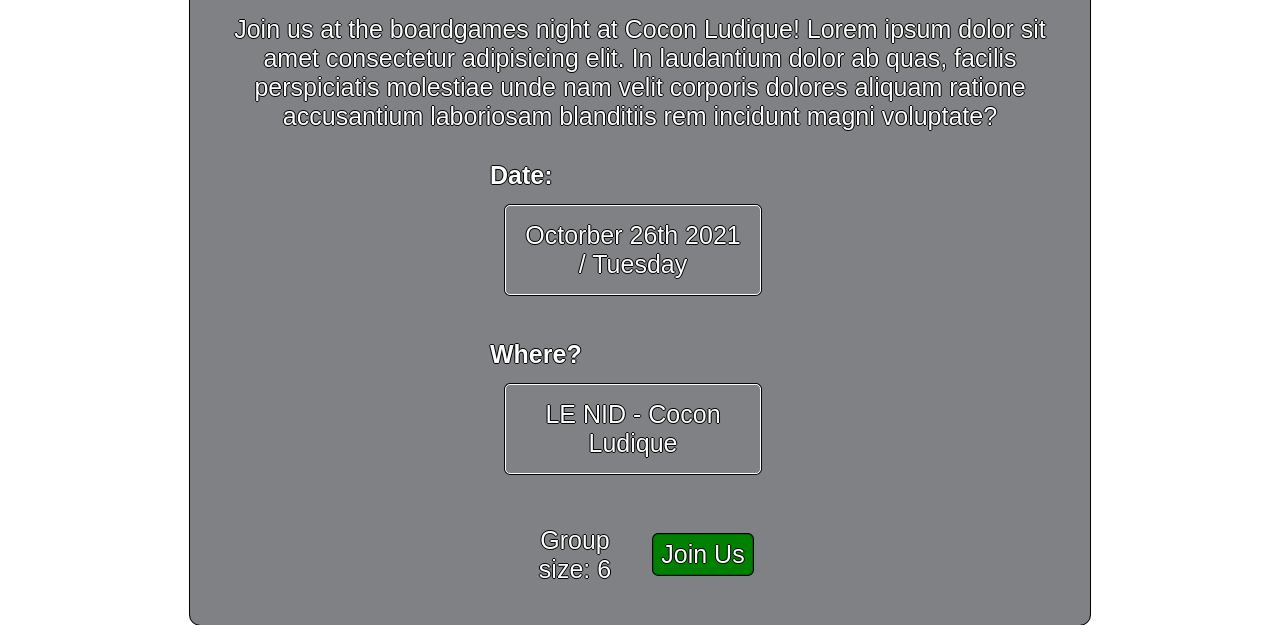
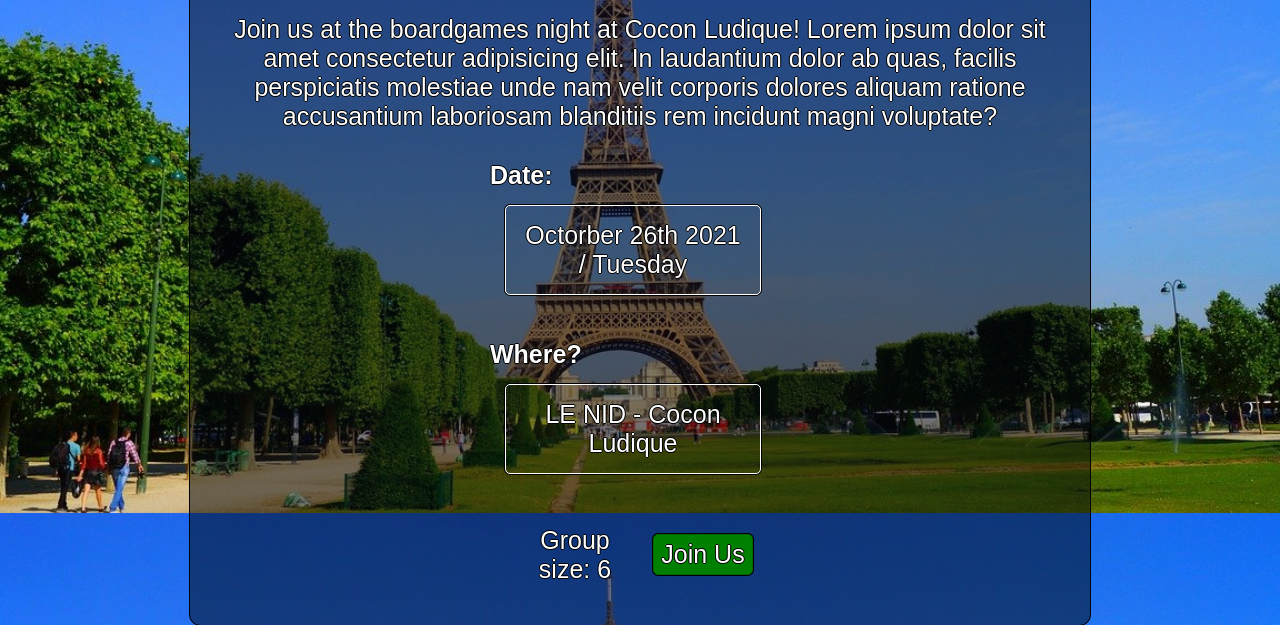
Before and after one commit to vmalep/MateMe, a website: page event.html in a window 1280 px wide. Shown: the part 287-912 px from the top of the page. Drawn offline with Linux system fonts and the light colour scheme.

```diff
--- a/src/event.css
+++ b/src/event.css
@@ -1,9 +1,4 @@
-/*.event-body {
-
-
-  font-family: sans-serif;
-  margin: 0px;
-  box-sizing: border-box;
+.event-body {
   background-image: url("../img/torre-eiffel-3.jpg");
   background-position: center;
   background-repeat: no-repeat;
@@ -21,7 +16,7 @@
 /********************************************************************************/
 
 
-/************************Event Frame*********************************************/
+/************************Event Frame and Ground-settings***********************************/
 #event-info {
   display: flex;
   align-items:  center;
@@ -32,8 +27,6 @@
   max-width: 500px;
   background-color: rgba(0, 5, 10, .5);
 }
-/********************************************************************************/
-
 
 .event-ground-settings {
   margin: 15px;
@@ -41,7 +34,10 @@
     text-shadow: -1px 0 black, 0 1px black, 1px 0 black, 0 -1px black;
     font-size: 15px;
 }
+/********************************************************************************/
 
+
+/****************Title and headers for 'Date:' and 'Where?'***********************/
 .event-title {
   font-size: 30px;
 }
@@ -51,7 +47,10 @@
   max-width: 300px;
   text-align: left;
 }
+/********************************************************************************/
 
+
+/************************Date and Location input*********************************/
 .event-when-where-box {
   border: solid .5px white;
   box-shadow: -1px 0 black, 0 1px black, 1px 0 black, 0 -1px black;
@@ -60,7 +59,10 @@
   width: 220px;
   padding: 5px;
 }
+/********************************************************************************/
 
+
+/************************Join-Button and Group size properties*******************/
 #event-join-btn {
   background-color: green;
   box-shadow: -1px 0 black, 0 1px black, 1px 0 black, 0 -1px black;
@@ -77,7 +79,7 @@
   align-items: center;
   width: auto;
 }
-
+/********************************************************************************/
 
 
 /******************MEDIA QUERY***************************/
```
Also changed, not shown: src/event.js (+24 -0 lines).
